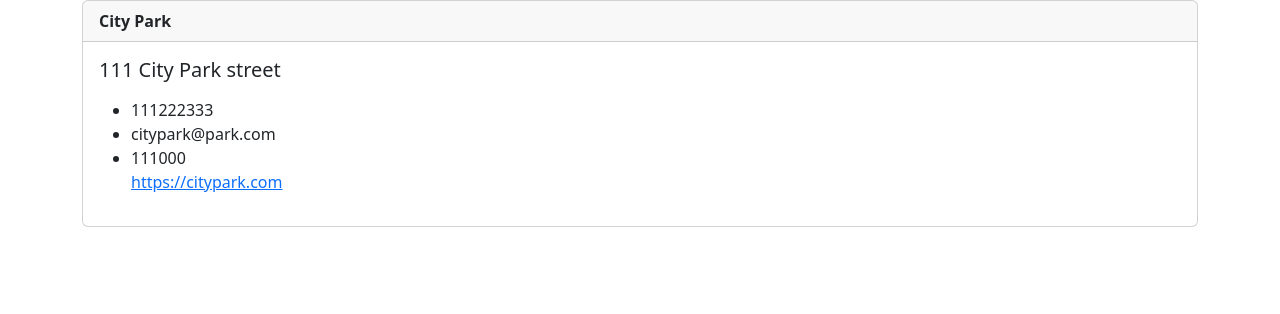
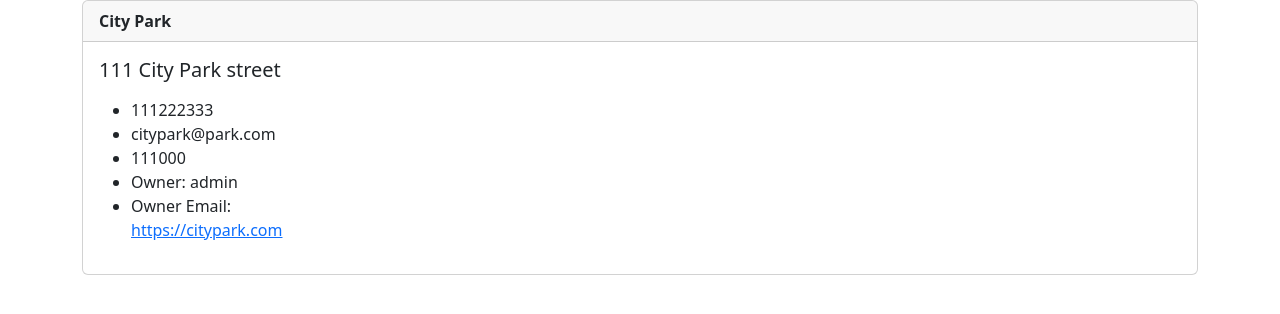
Before and after one commit to Arghya4201/myclub_website, a Django app: a page that uses events/templates/events/show_venue.html in a window 1280 px wide. Shown: the part 56-370 px from the top of the page. Run offline with Django 5.2, Linux system fonts and the light colour scheme; data comes from the database, SQL or seed files in the repository; both versions use the stored data as it was after the commit.

Commit message:
Djando Wednedays 32 Adding owner id field to the Venue Model

```diff
--- a/events/models.py
+++ b/events/models.py
@@ -9,6 +9,7 @@ class Venue(models.Model):
     phone = models.CharField("Contact Phone", max_length=25, blank=True)
     web = models.URLField("Website Address",blank=True)
     email = models.EmailField("Email Address",blank=True)
+    Owner = models.IntegerField("Venuw Owner", blank=True, null=True, default=1)
 
 
     def __str__(self):
--- a/events/templates/events/show_venue.html
+++ b/events/templates/events/show_venue.html
@@ -13,6 +13,8 @@
             <li>{{venue.phone}}</li>
             <li>{{venue.email}}</li>
             <li>{{venue.zip_code}}</li>
+            <li>Owner: {{venue_owner}}</li>
+            <li>Owner Email: {{venue_owner.email}}</li>
             <a href="{{venue.web}}">{{venue.web}}</a>
         </ul>
         </p>
--- a/events/views.py
+++ b/events/views.py
@@ -3,6 +3,7 @@ from django.shortcuts import render,redirect
 import calendar
 from calendar import HTMLCalendar
 from datetime import datetime
+from django.contrib.auth.models import User
 from .models import Event, Venue
 from .forms import VenueForm, EventForm, EventFormAdmin
 from django.http import HttpResponseRedirect,HttpResponse
@@ -159,7 +160,10 @@ def search_venues(request):
 def show_venue(request, venue_id):
     #Readme_myClubWebsite7
     venue = Venue.objects.get(pk=venue_id)
-    return render(request, "events/show_venue.html", {"venue": venue})
+    #Getting the Username from the user model referencing the primary key from the venue model
+    #This is a query an now we can also access the other attributes of that user like the user mail, last_name ,etc By writing venue_owner.email in the html page
+    venue_owner = User.objects.get(pk=venue.Owner)
+    return render(request, "events/show_venue.html", {"venue": venue, "venue_owner": venue_owner})
 
 def list_venues(request):
     venue_list = Venue.objects.all().order_by("name")
@@ -175,6 +179,8 @@ def add_venue(request):
         #Creating an object of the VenueForm class
         form = VenueForm(request.POST)
         if form.is_valid():
+            venue = form.save(commit=False)
+            venue.Owner = request.user.id
             form.save()
             return HttpResponseRedirect("/add_venue?submitted=True")
     else:
```
Also changed, not shown: db.sqlite3, events/migrations/0004_venue_owner.py (added).
